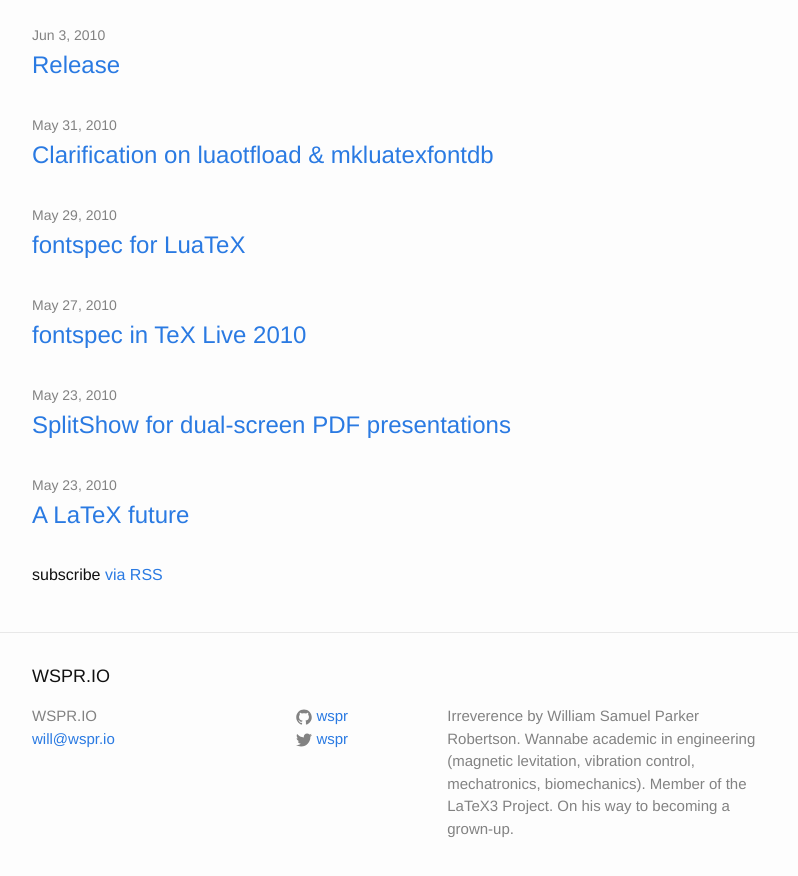
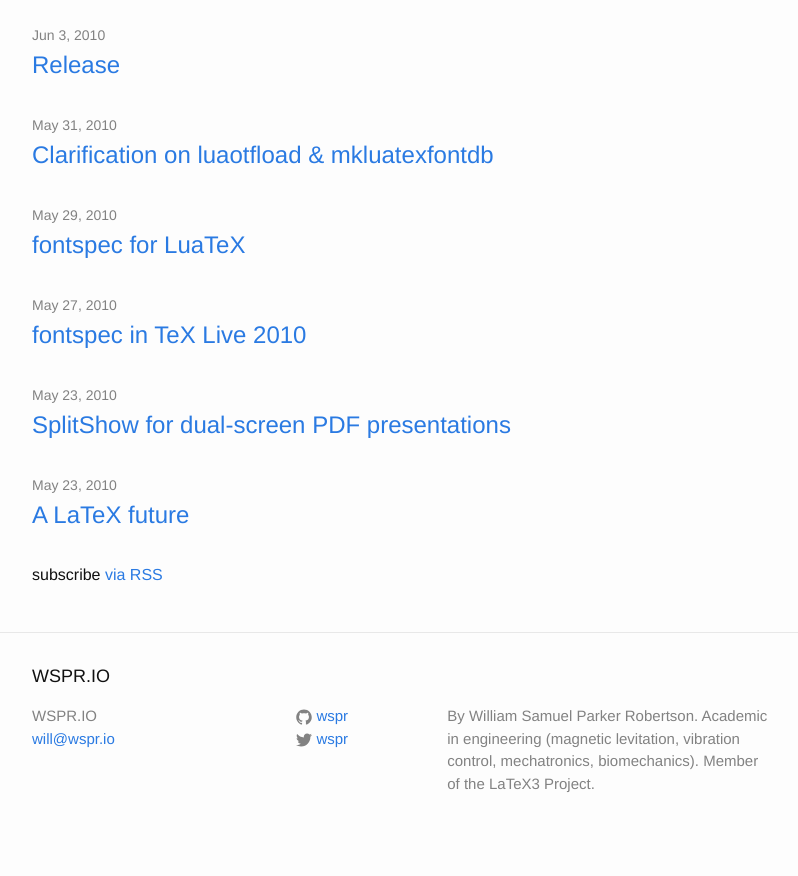
Before and after one commit to wspr/wspr.github.io, a Jekyll site: the page built from index.html, in a window 1280 px wide and 900 px high, scrolled down 4830 px. Shown: the top 876 px of the window, without its empty margins (238-1036 px from the left). Built offline with Jekyll 4.4.1, drawn with Linux system fonts in a browser that asks for light colours; after the commit the page ends 5685 px from its top, so only the background shows below that.

Commit message:
template

```diff
--- a/_config.yml
+++ b/_config.yml
@@ -9,12 +9,11 @@
 title: WSPR.IO
 email: will@wspr.io
 description: > # this means to ignore newlines until "baseurl:"
-  Irreverence by William Samuel Parker Robertson.
-  Wannabe academic in engineering (magnetic levitation, vibration control, mechatronics, biomechanics).
+  By William Samuel Parker Robertson.
+  Academic in engineering (magnetic levitation, vibration control, mechatronics, biomechanics).
   Member of the LaTeX3 Project.
-  On his way to becoming a grown-up.
 baseurl: "" # the subpath of your site, e.g. /blog
-url: "http://wspr.io" # the base hostname & protocol for your site
+url: "https://wspr.io" # the base hostname & protocol for your site
 twitter_username: wspr
 github_username:  wspr
 
```
